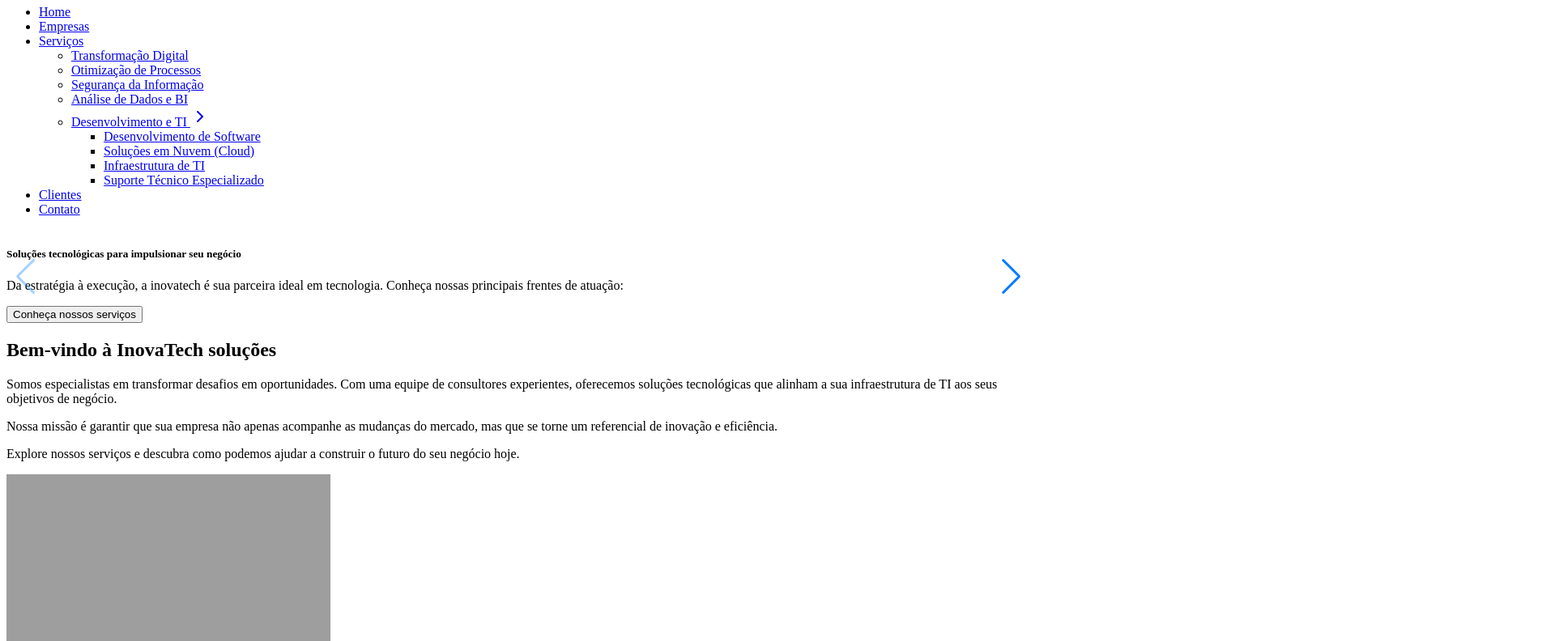
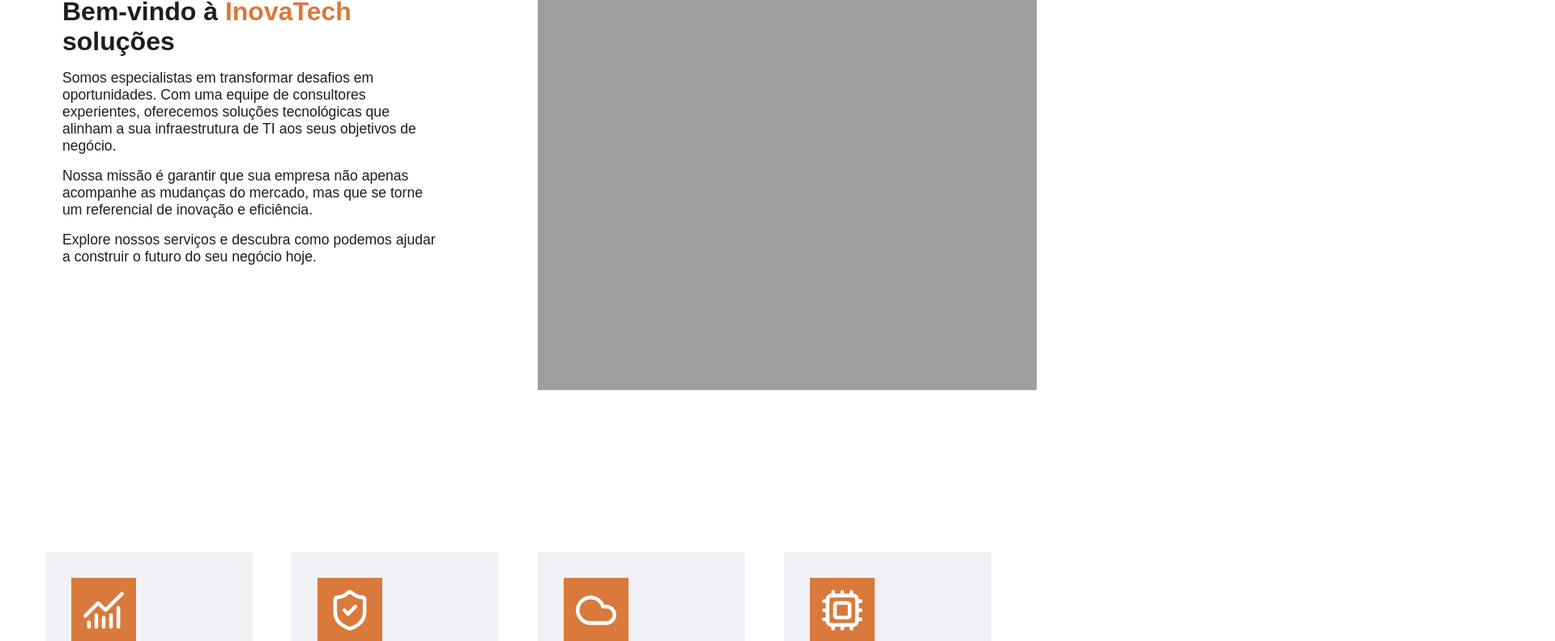
Before and after one commit to darneees/Teste-Front-End-GrupoIdealTrends, a plain HTML site: page index.html in a window 1280 px wide. Shown: the part 758-1550 px from the top of the page at 81% size, 1920 px wide, since content can reach past the window. Drawn offline with nearby package versions, Linux system fonts and the light colour scheme; the site is published under a folder, as on GitHub Pages, so addresses that start at the root find nothing; a web font is replaced by a local one.

Commit message:
fix: corrigindo problema de css

```diff
--- a/index.html
+++ b/index.html
@@ -10,7 +10,7 @@
         <meta name="viewport" content="width=device-width, initial-scale=1.0">
         <title>Teste FrontEnd - Grupo Ideal Treds</title>
         <!-- import css -->
-        <link rel="stylesheet" href="/assets/css/style.css">
+        <link rel="stylesheet" href="assets/css/style.css">
         <!-- Import Font -->
         <link rel="preload"
             href="https://api.fontshare.com/v2/css?f[]=satoshi@300,400,500,700&display=swap"
--- a/public/js/app.js
+++ b/public/js/app.js
@@ -1,7 +1,3 @@
-
-// icon
-
-
 // swiper
 const swiper = new Swiper('.swiper', {
 
```
Also changed, not shown: 1 other file.
